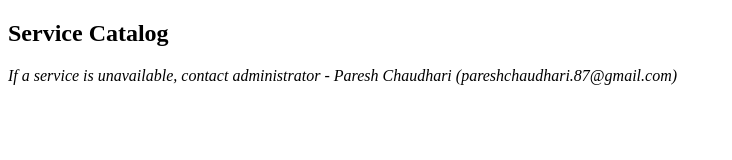
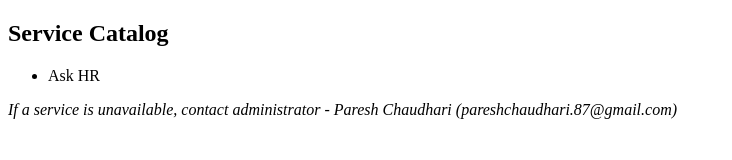
Before and after one commit to pareshc87/github-crash-course, a plain HTML site: page index.html in a window 1280 px wide. Shown: the whole page, without its empty margins (0-732 px from the left). Drawn offline with Linux system fonts and the light colour scheme.

Commit message:
Add new service: Ask HR

```diff
--- a/index.html
+++ b/index.html
@@ -8,6 +8,11 @@
             <h1>Service Catalog</h1>
         </section>
         <section>
+            <ul>
+                <li>Ask HR</li>
+            </ul>
+        </section>
+        <section>
             <em>If a service is unavailable, contact administrator - Paresh Chaudhari (pareshchaudhari.87@gmail.com)</em>
         </section>
     </body>
```
